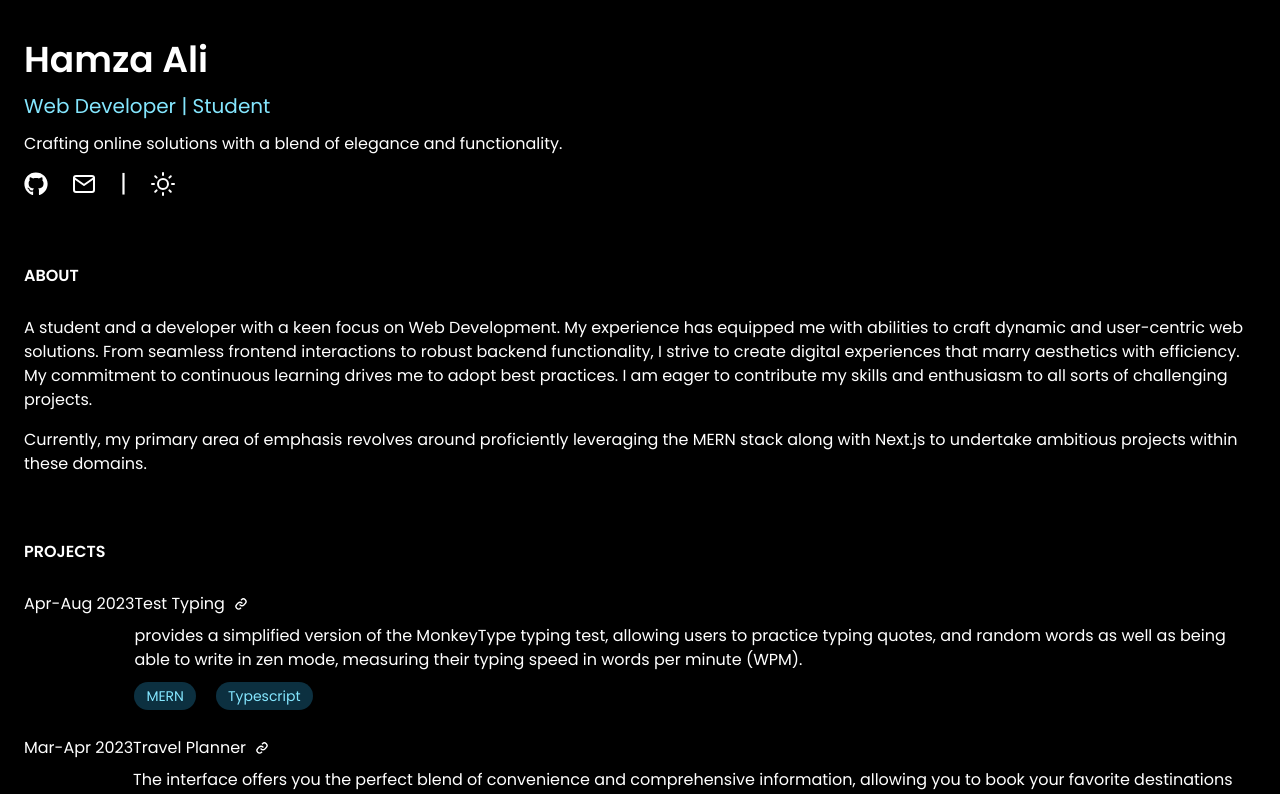
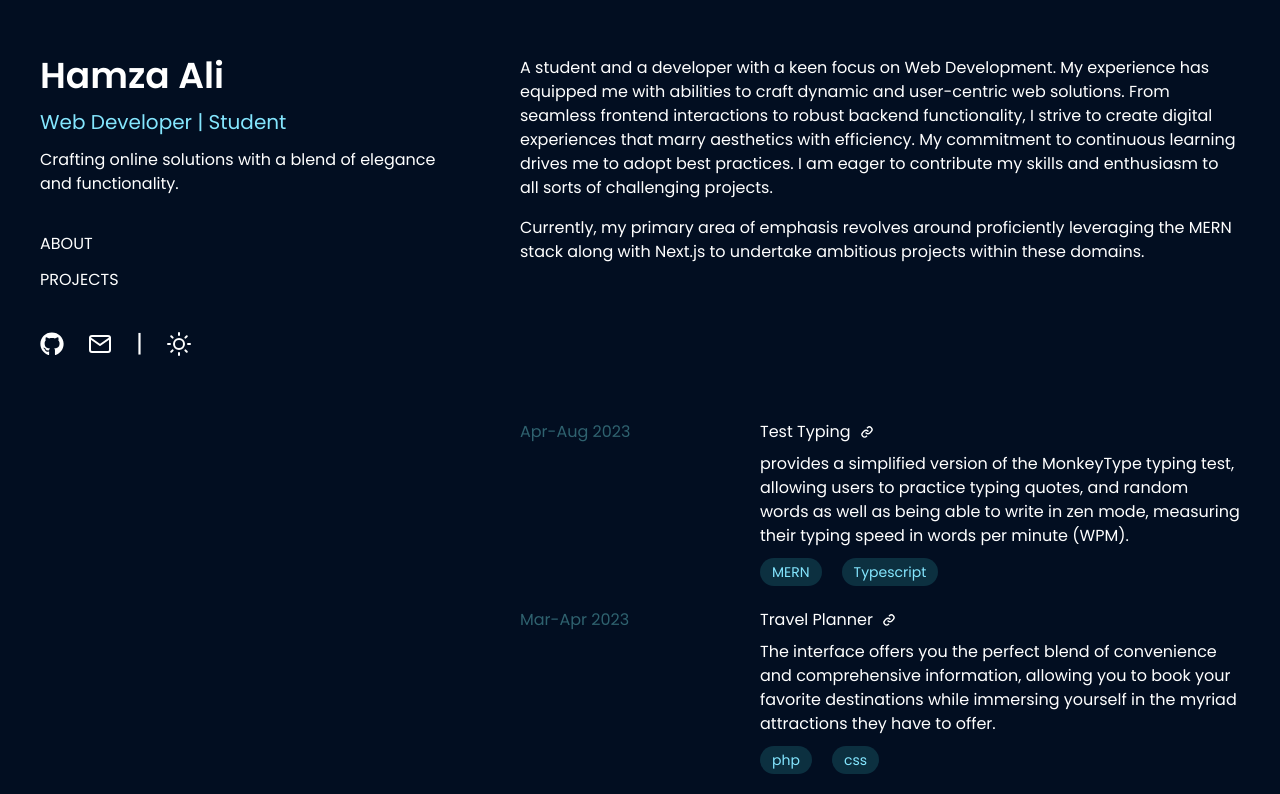
Before and after one commit to hamza2001-max/my-portfolio, a Next.js app: page / in a window 1280 px wide. Shown: the top 794 px of the page. Built offline with nearby package versions, Linux system fonts and the light colour scheme.

Commit message:
did some styling

```diff
--- a/src/app/components/home/About.tsx
+++ b/src/app/components/home/About.tsx
@@ -1,13 +1,14 @@
+import Navigation from "../include/Navigation";
+import useNavScroll from "@/app/hooks/useNavScroll";
+
 export const About = () => {
+    const { display, divRef } = useNavScroll();
     return (
-        <div>
-            {/* <Navigation title="ABOUT" /> */}
-            <div className='space-y-7'>
-                <span className='font-semibold' >ABOUT</span>
-                <div className='space-y-4'>
-                    <p>A student and a developer with a keen focus on Web Development. My experience has equipped me with abilities to craft dynamic and user-centric web solutions. From seamless frontend interactions to robust backend functionality, I strive to create digital experiences that marry aesthetics with efficiency. My commitment to continuous learning drives me to adopt best practices. I am eager to contribute my skills and enthusiasm to all sorts of challenging projects.</p>
-                    <p>Currently, my primary area of emphasis revolves around proficiently leveraging the MERN stack along with Next.js to undertake ambitious projects within these domains.</p>
-                </div>
+        <div ref={divRef} className="space-y-7 lg:space-y-0">
+            <Navigation title="ABOUT" display={display} />
+            <div className='space-y-4'>
+                <p>A student and a developer with a keen focus on Web Development. My experience has equipped me with abilities to craft dynamic and user-centric web solutions. From seamless frontend interactions to robust backend functionality, I strive to create digital experiences that marry aesthetics with efficiency. My commitment to continuous learning drives me to adopt best practices. I am eager to contribute my skills and enthusiasm to all sorts of challenging projects.</p>
+                <p>Currently, my primary area of emphasis revolves around proficiently leveraging the MERN stack along with Next.js to undertake ambitious projects within these domains.</p>
             </div>
         </div>
     )
--- a/src/app/components/home/Introduction.tsx
+++ b/src/app/components/home/Introduction.tsx
@@ -2,9 +2,9 @@
 import { FaGithub } from 'react-icons/fa';
 import { FiMail, FiSun } from 'react-icons/fi';
 import { BiSolidMoon } from 'react-icons/bi';
-import toast, { Toaster } from 'react-hot-toast';
 import { useContext } from 'react';
 import { ThemeContext } from '@/app/ContextProvider';
+import toast, { Toaster } from 'react-hot-toast';
 
 export const Introduction = () => {
   const { theme, setTheme } = useContext(ThemeContext);
@@ -18,8 +18,6 @@ export const Introduction = () => {
           textAlign: "center",
           paddingTop: "1rem",
           paddingBottom: "1rem",
-          // border: "1rem",
-          // borderColor: "black"
         },
         iconTheme: {
           primary: "black",
@@ -42,16 +40,22 @@ export const Introduction = () => {
   }
 
   return (
-    <div className='flex flex-col space-y-3'>
-      <span className='text-4xl font-semibold'>Hamza Ali</span>
-      <span className='text-xl text-fill-text'>Web Developer | Student</span>
-      <span>Crafting online solutions with a blend of elegance and functionality.</span>
-      <div className='text-2xl flex space-x-6 items-center'>
-        <a href={"https://github.com/hamza2001-max"} target="_blank" className='cursor-pointer hover:text-fill-text transition-colors duration-200 delay-75'><FaGithub /></a>
-        <FiMail onClick={handleMailClick} className='cursor-pointer hover:text-fill-text transition-colors duration-200 delay-75' />
-        <span>|</span>
-        <span onClick={handleThemeChanger} className='cursor-pointer hover:text-fill-text transition-colors duration-200 delay-75'>{theme === "dark" ? <FiSun /> : <BiSolidMoon />}</span>
-        <Toaster />
+    <div className='lg:w-2/5 '>
+      <div className='flex flex-col space-y-3 lg:fixed lg:w-1/3 '>
+        <span className='text-4xl font-semibold'>Hamza Ali</span>
+        <span className='text-xl text-highlighter'>Web Developer | Student</span>
+        <span>Crafting online solutions with a blend of elegance and functionality.</span>
+        <div className='hidden lg:flex lg:flex-col lg:space-y-3 lg:py-6'>
+          <span>ABOUT</span>
+          <span>PROJECTS</span>
+        </div>
+        <div className='text-2xl flex space-x-6 items-center'>
+          <a href={"https://github.com/hamza2001-max"} target="_blank" className='cursor-pointer hover:text-highlighter transition-colors duration-200 delay-75'><FaGithub /></a>
+          <FiMail onClick={handleMailClick} className='cursor-pointer hover:text-highlighter transition-colors duration-200 delay-75' />
+          <span>|</span>
+          <span onClick={handleThemeChanger} className='cursor-pointer hover:text-highlighter transition-colors duration-200 delay-75'>{theme === "dark" ? <FiSun /> : <BiSolidMoon />}</span>
+          <Toaster />
+        </div>
       </div>
     </div>
   )
--- a/src/app/components/home/Projects.tsx
+++ b/src/app/components/home/Projects.tsx
@@ -1,34 +1,35 @@
 import { PinnedCards } from "@/app/data/ProjectCards"
+import { BiLink } from "react-icons/bi"
 import Link from "next/link"
-import { BiLink } from "react-icons/bi"
+import Navigation from "../include/Navigation"
+import useNavScroll from "@/app/hooks/useNavScroll"
 
 export const Projects = () => {
+  const { display, divRef } = useNavScroll();
+
   return (
-    <div>
-      {/* <Navigation title="PROJECTS"/> */}
-      <div className="space-y-7">
-        <span className='font-semibold'>PROJECTS</span>
+    <div ref={divRef} className="space-y-7 lg:space-y-0">
+      <Navigation title="PROJECTS" display={display} />
       {PinnedCards.map((card, cardIndex) => {
         return (
-            <div className="flex flex-col space-y-3 sm:space-y-0 sm:flex-row" key={cardIndex}>
-              <span className="sm:whitespace-nowrap">{card.duration}</span>
-              <div className="space-y-3">
-                <a href={card.link} target={"_blank"} className="flex items-center mb-2 space-x-2 hover:text-fill-text transition-colors duration-200 delay-75">
+          <div className="flex flex-col sm:flex-row py-5 sm:py-3" key={cardIndex}>
+            <span className="text-faded sm:whitespace-nowrap sm:w-1/3">{card.duration}</span>
+            <div className="space-y-3 sm:w-2/3">
+              <a href={card.link} target={"_blank"} className="flex items-center mb-2 space-x-2 hover:text-highlighter transition-colors duration-200 delay-75">
                 <span>{card.title}</span>
                 <BiLink />
               </a>
               <span>{card.description}</span>
               <div className="space-x-5">
                 {card.techUsed.map((tech, TUIndex) => {
-                    return <span className="bg-fill text-fill-text px-3 py-1 rounded-full text-sm" key={TUIndex}>{tech}</span>
+                  return <span className="bg-fill text-highlighter px-3 py-1 rounded-full text-sm" key={TUIndex}>{tech}</span>
                 })}
               </div>
             </div>
           </div>
         )
       })}
-        <div className="text-fill-text"><Link href={"/archive"}>Explore the archive</Link></div>
-      </div>
+      <div className="text-highlighter"><Link href={"/archive"}>Explore the archive</Link></div>
     </div>
   )
 }
--- a/src/app/components/include/Navigation.tsx
+++ b/src/app/components/include/Navigation.tsx
@@ -1,25 +1,11 @@
-"use client";
-import React, { useEffect, useRef, useState } from 'react'
+export default function Navigation({ title, display }: { title: string, display: string }) {
+    return (
+        <div>
 
-export default function Navigation({ title }: { title: string }) {
-    const [value, setValue] = useState("relative");
-    const divRef = useRef<HTMLDivElement>(null);
-
-    const changeBackground = () => {
-        if (!divRef.current) return;
-
-        const aboutPosition = divRef.current.getBoundingClientRect().top;
-        setValue(aboutPosition <= 0 ? "fixed top-0" : "relative");
-    };
-
-    useEffect(() => {
-        window.addEventListener("scroll", changeBackground);
-        return () => {
-            window.removeEventListener("scroll", changeBackground);
-        };
-    }, []);
-
-    return (
-        <div className={`${value} font-semibold`} ref={divRef}>{title}</div>
+            <div className={`${display} transition-all duration-200 delay-75 font-semibold lg:hidden ${display === "fixed" && "w-full top-0 left-0 backdrop-blur-sm py-5 px-6 md:px-10"}`}>
+                {title}
+            </div>
+            <div className={`${display==="fixed" ? "block": "hidden"}`}>{title}</div>
+        </div>
     )
 }
--- a/src/app/data/ProjectCards.ts
+++ b/src/app/data/ProjectCards.ts
@@ -16,7 +16,7 @@ export const PinnedCards = [
     link: "https://github.com/hamza2001-max/travel-planner-php",
   },
   {
-    duration: "Novasds-Dec 2022",
+    duration: "Nov-Dec 2022",
     title: "Week Planner",
     description:
       "A simple CRUD application for preplanning your week, by assigning different task across the week days.",
--- a/src/app/globals.css
+++ b/src/app/globals.css
@@ -7,12 +7,14 @@
     --color-primary: #000;
     --color-secondary: #fff;
     --color-fill: #d1d5db;
+    --color-faded: #b4b9c1;
   }
 
   .dark {
     --color-primary: #fff;
-    --color-secondary: #000;
+    --color-secondary: #020e21;
     --color-fill: #0d3141fe;
-    --color-fill-text: #85e7fffe;
+    --color-faded: #2f626ffe;
+    --color-highlighter: #85e7fffe;
   }
 }
--- /dev/null
+++ b/src/app/hooks/useNavScroll.tsx
@@ -0,0 +1,30 @@
+"use client";
+import { useEffect, useRef, useState } from "react";
+
+export default function useNavScroll() {
+    const divRef = useRef<HTMLDivElement | null>(null);
+    const [display, setDisplay] = useState<"fixed" | "relative">("relative");
+
+    // const handleScroll = () => {
+    //     if (divRef.current) {
+    //         const { top, bottom } = divRef.current.getBoundingClientRect();
+    //         setDisplay(top <= 0 && bottom >= 0 ? "fixed" : "relative");
+    //     }
+    // };
+
+    useEffect(() => {
+        const handleScroll = () => {
+            if (divRef.current) {
+                const { top, bottom } = divRef.current.getBoundingClientRect();
+                setDisplay(top <= 0 && bottom > 0 ? "fixed" : "relative");
+            }
+        };
+
+        window.addEventListener('scroll', handleScroll);
+        return () => {
+            window.removeEventListener('scroll', handleScroll);
+        };
+    }, []);
+
+    return { divRef, display };
+}
--- a/src/app/page.tsx
+++ b/src/app/page.tsx
@@ -9,10 +9,12 @@ export default function Home() {
   const { theme } = useContext(ThemeContext);
 
   return (
-    <main className={`${theme} px-6 py-10 space-y-16 text-primary bg-secondary`}>
+    <main className={`${theme} px-6 py-10 md:px-10 md:py-14 lg:flex space-y-36 lg:space-y-0 text-primary bg-secondary`}>
       <Introduction />
-      <About />
-      <Projects />
+      <div className="space-y-36 lg:w-3/5">
+        <About />
+        <Projects />
+      </div>
     </main>
   )
 }
--- a/tailwind.config.ts
+++ b/tailwind.config.ts
@@ -11,7 +11,8 @@ const config: Config = {
       textColor: {
         primary: "var(--color-primary)",
         secondary: "var(--color-secondary)",
-        "fill-text": "var(--color-fill-text)",
+        highlighter: "var(--color-highlighter)",
+        "faded": "var(--color-faded)",
       },
       backgroundColor: {
         primary: "var(--color-primary)",
```
Lines whose indentation alone changed are shown as unchanged.
